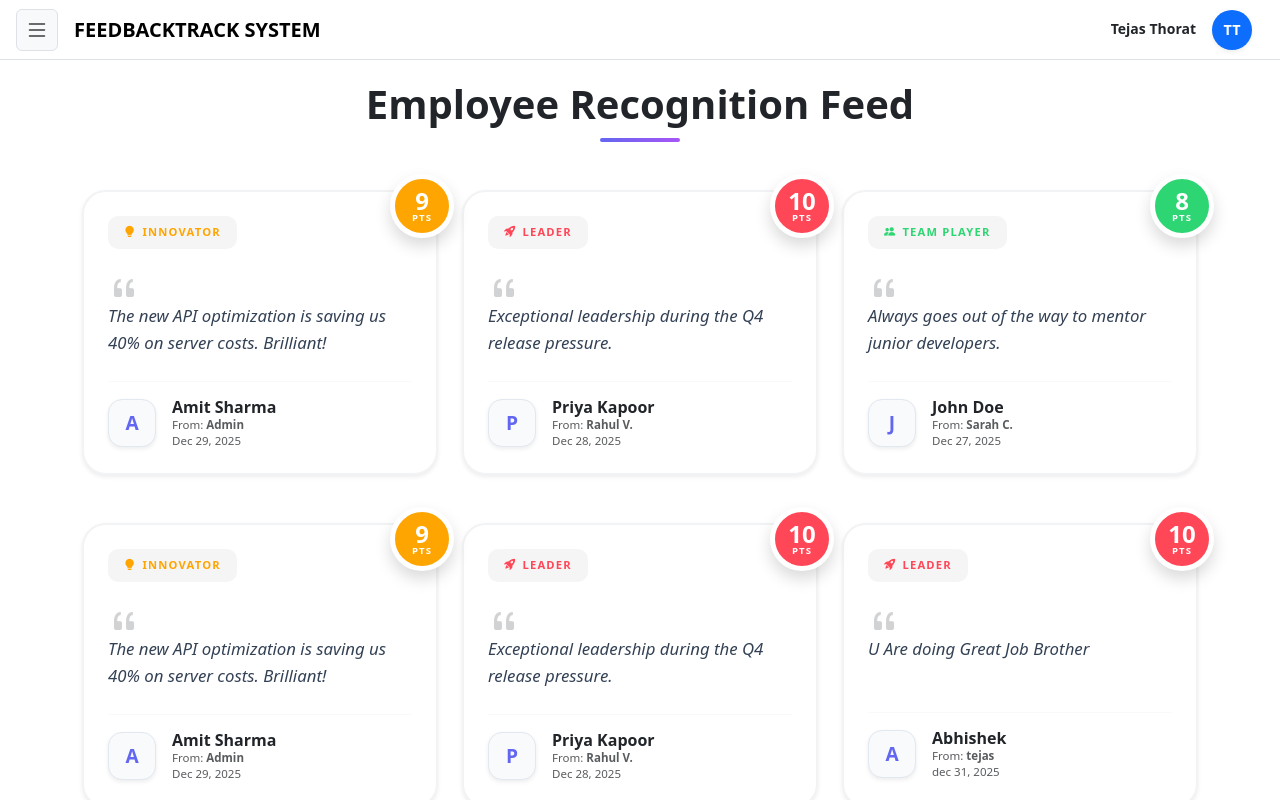
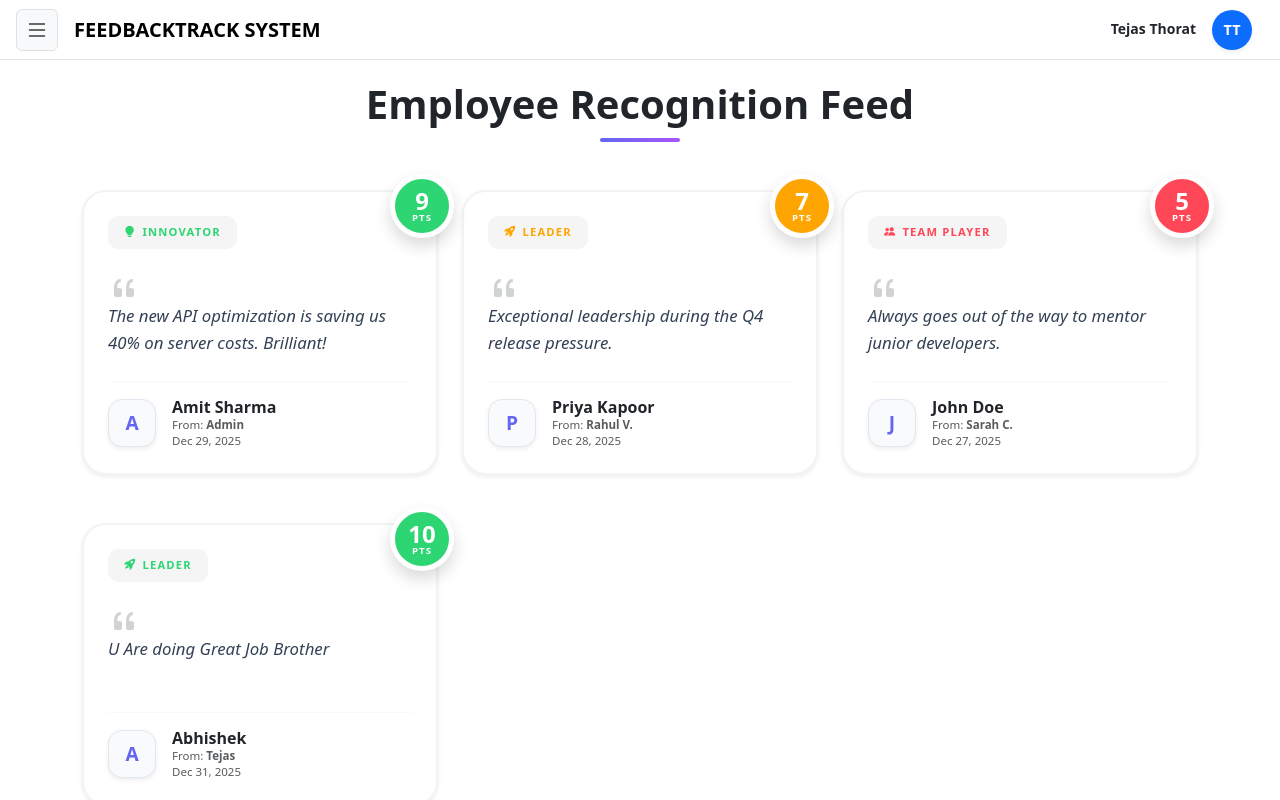
Before and after one commit to saurav219e3c/cts_feedback_project, an Angular app: page /employee/received-recognition in a window 1280 px wide. Built offline with nearby package versions, Linux system fonts and the light colour scheme.

Commit message:
Submit feedback form saved in Local storage

```diff
--- a/src/app/employee/employee-dashboard/employee-dashboard.component.ts
+++ b/src/app/employee/employee-dashboard/employee-dashboard.component.ts
@@ -14,11 +14,12 @@ export class EmployeeDashboardComponent {
 
   // Data for the summary cards
   stats = [
-    { label: 'Feedback Given', value: 12, trend: 8, icon: 'bi-pencil-square', bgClass: 'bg-primary-soft' },
-    { label: 'Feedback Received', value: 24, trend: 12, icon: 'bi-chat-left-dots', bgClass: 'bg-warning-soft' },
-    { label: 'Recognition Points', value: 450, trend: 20, icon: 'bi-award', bgClass: 'bg-success-soft' },
-    { label: 'Notifications', value: 5, trend: 0, icon: 'bi-bell', bgClass: 'bg-danger-soft' }
+    { label: 'Feedback Given', value: 9, trend: 8, icon: 'bi-pencil-square', bgClass: 'bg-primary-soft' },
+    { label: 'Feedback Received', value: 7, trend: 12, icon: 'bi-chat-left-dots', bgClass: 'bg-warning-soft' },
+    { label: 'Recognition Points', value: 4, trend: 20, icon: 'bi-award', bgClass: 'bg-success-soft' },
+    { label: 'Notifications', value: 3, trend: 0, icon: 'bi-bell', bgClass: 'bg-danger-soft' }
   ];
 
   name:string='Tejas';
+
 }
--- a/src/app/employee/received-recognition/received-recognition.component.html
+++ b/src/app/employee/received-recognition/received-recognition.component.html
@@ -6,20 +6,23 @@
 
   <div class="row">
     <div class="col-md-6 col-lg-4 mb-5" *ngFor="let item of recognitions()">
+
       <div class="recognition-card shadow-sm h-100 position-relative"
            #card
-           (mouseenter)="card.style.borderColor = getBadgeTheme(item.badge).color"
+           style="transition: border-color 0.3s ease;"
+           (mouseenter)="card.style.borderColor = getBadgeTheme(item.badge, item.points).color"
            (mouseleave)="card.style.borderColor = '#f1f3f5'">
 
-        <div class="points-circle shadow" [style.background-color]="getBadgeTheme(item.badge).color">
+        <div class="points-circle shadow"
+             [style.background-color]="getBadgeTheme(item.badge, item.points).color">
           <span class="score">{{ item.points }}</span>
           <small>pts</small>
         </div>
 
         <div class="card-body p-4">
           <div class="mb-3">
-            <span class="badge-tag" [style.color]="getBadgeTheme(item.badge).color">
-              <i class="bi" [ngClass]="getBadgeTheme(item.badge).icon"></i>
+            <span class="badge-tag" [style.color]="getBadgeTheme(item.badge, item.points).color">
+              <i class="bi" [ngClass]="getBadgeTheme(item.badge, item.points).icon"></i>
               {{ item.badge }}
             </span>
           </div>
@@ -43,6 +46,7 @@
           </div>
         </div>
       </div>
+
     </div>
   </div>
 </div>
--- a/src/app/employee/received-recognition/received-recognition.component.ts
+++ b/src/app/employee/received-recognition/received-recognition.component.ts
@@ -5,35 +5,52 @@ import { RouterLink } from '@angular/router';
 interface Recognition {
   to: string;
   from: string;
-  points: number; // 1 to 10
+  points: number;
   badge: 'Team Player' | 'Leader' | 'Problem Solver' | 'Innovator';
   message: string;
   date: string;
 }
+
 @Component({
   selector: 'app-received-recognition',
-  imports: [RouterLink,CommonModule],
+  standalone: true,
+  imports: [RouterLink, CommonModule],
   templateUrl: './received-recognition.component.html',
   styleUrl: './received-recognition.component.css'
 })
 export class ReceivedRecognitionComponent {
- recognitions = signal<Recognition[]>([
+
+  recognitions = signal<Recognition[]>([
     { to: 'Amit Sharma', from: 'Admin', points: 9, badge: 'Innovator', message: 'The new API optimization is saving us 40% on server costs. Brilliant!', date: 'Dec 29, 2025' },
-    { to: 'Priya Kapoor', from: 'Rahul V.', points: 10, badge: 'Leader', message: 'Exceptional leadership during the Q4 release pressure.', date: 'Dec 28, 2025' },
-    { to: 'John Doe', from: 'Sarah C.', points: 8, badge: 'Team Player', message: 'Always goes out of the way to mentor junior developers.', date: 'Dec 27, 2025' },
-    { to: 'Amit Sharma', from: 'Admin', points: 9, badge: 'Innovator', message: 'The new API optimization is saving us 40% on server costs. Brilliant!', date: 'Dec 29, 2025' },
-    { to: 'Priya Kapoor', from: 'Rahul V.', points: 10, badge: 'Leader', message: 'Exceptional leadership during the Q4 release pressure.', date: 'Dec 28, 2025' },
-    {to:'Abhishek', from:'tejas',points:10,badge:'Leader',message:'U Are doing Great Job Brother',date:'dec 31, 2025'}
+    { to: 'Priya Kapoor', from: 'Rahul V.', points: 7, badge: 'Leader', message: 'Exceptional leadership during the Q4 release pressure.', date: 'Dec 28, 2025' },
+    { to: 'John Doe', from: 'Sarah C.', points: 5, badge: 'Team Player', message: 'Always goes out of the way to mentor junior developers.', date: 'Dec 27, 2025' },
+    { to: 'Abhishek', from: 'Tejas', points: 10, badge: 'Leader', message: 'U Are doing Great Job Brother', date: 'Dec 31, 2025' }
   ]);
 
-  getBadgeTheme(badge: string) {
-    const themes: any = {
-      'Leader': { color: '#ff4757', icon: 'bi-rocket-takeoff-fill' },
-      'Team Player': { color: '#2ed573', icon: 'bi-people-fill' },
-      'Problem Solver': { color: '#1e90ff', icon: 'bi-cpu-fill' },
-      'Innovator': { color: '#ffa502', icon: 'bi-lightbulb-fill' }
+
+  getBadgeTheme(badge: string, points: number) {
+    // Mapping
+    const icons: Record<string, string> = {
+      'Leader': 'bi-rocket-takeoff-fill',
+      'Team Player': 'bi-people-fill',
+      'Problem Solver': 'bi-cpu-fill',
+      'Innovator': 'bi-lightbulb-fill'
     };
-    return themes[badge] || { color: '#747d8c', icon: 'bi-award' };
+
+    // Logic for dynamic coloring based on points
+    let themeColor: string;
+
+    if (points >= 9) {
+      themeColor = '#2ed573';
+    } else if (points >= 6) {
+      themeColor = '#ffa502';
+    } else {
+      themeColor = '#ff4757';
+    }
+
+    return {
+      color: themeColor,
+      icon: icons[badge] || 'bi-award'
+    };
   }
-
 }
--- /dev/null
+++ b/src/app/employee/service/employee.service.ts
@@ -0,0 +1,67 @@
+import { Injectable } from "@angular/core";
+
+
+//for the submit feedback
+export interface Feedback{
+    feedbackId?: string;        // Unique ID for this specific message
+    submittedByUserId: string;  // Who wrote this? (The logged-in user)
+    targetUserId: string;
+    searchEmployee: string;
+   // employeeId:string;
+    category: string;
+    comments:string;
+    isAnonymous: boolean;
+    submissionDate:string;
+}
+
+//inject di
+@Injectable({
+    providedIn:'root'
+})
+
+export class EmployeeService{
+    private storagekey='feedback_db';
+
+    // logged in user
+    private currentUserId = 'User_Tejas_123';
+
+    // Dummy Employees for your search bar
+  private employeeData = [
+    { name: 'John Doe ', id: 'EMP101' },
+    { name: 'Jane Smith', id: 'EMP102' },
+    { name: 'Mike Ross ', id: 'EMP103' },
+    { name: 'Rachel Zane', id: 'EMP104' }
+  ];
+
+    constructor(){}
+
+    //get loggedin User
+    getCurrentUser(){
+        return this.currentUserId;
+    }
+
+    getDummyEmployees(){
+        return this.employeeData;
+    }
+
+    //save FB
+
+    saveFeedback(data: Feedback){
+        const currentData = this.getFeedbackHistory();
+
+        data.feedbackId = 'FB-'+Date.now();
+
+        currentData.push(data);
+
+        localStorage.setItem(this.storagekey,JSON.stringify(currentData));
+    }
+
+
+
+    getFeedbackHistory(): Feedback[]{
+
+        const data = localStorage.getItem(this.storagekey);
+
+        return data ? JSON.parse(data):[];
+    }
+}
--- a/src/app/employee/submit-feedback/submit-feedback.component.html
+++ b/src/app/employee/submit-feedback/submit-feedback.component.html
@@ -20,7 +20,7 @@
                        class="form-control" placeholder="Type name or department...">
               </div>
               <datalist id="empList">
-                <option *ngFor="let emp of employees" [value]="emp"></option>
+                <option *ngFor="let emp of employees" [value]="emp.name"></option>
               </datalist>
             </div>
 
@@ -29,7 +29,8 @@
                 <label class="form-label fw-bold">Employee ID</label>
                 <div class="input-group">
                   <span class="input-group-text bg-light"><i class="bi bi-person-badge"></i></span>
-                  <input type="text" formControlName="employeeId" class="form-control" placeholder="ID Number">
+                  <input type="text" formControlName="employeeId" class="form-control"
+                         placeholder="ID Number" readonly>
                 </div>
               </div>
 
@@ -57,13 +58,16 @@
               <label class="form-label fw-bold">Your Comments</label>
               <textarea formControlName="comments" class="form-control" rows="4"
                         placeholder="Tell us what's on your mind..."></textarea>
+              <div *ngIf="feedbackForm.get('comments')?.touched && feedbackForm.get('comments')?.invalid" class="text-danger small mt-1">
+                Comment must be at least 10 characters.
+              </div>
             </div>
 
             <div class="p-3 mb-4 rounded border" [ngClass]="feedbackForm.get('isAnonymous')?.value ? 'bg-warning-subtle border-warning' : 'bg-light'">
               <div class="form-check form-switch">
                 <input class="form-check-input" type="checkbox" id="anonSwitch" formControlName="isAnonymous">
                 <label class="form-check-label fw-bold" for="anonSwitch">
-                   Submit Anonymously
+                    Submit Anonymously
                 </label>
               </div>
               <small class="text-muted d-block mt-1">
```
Also changed, not shown: src/app/employee/employee-dashboard/employee-dashboard.component.html (+17 -11 lines), src/app/employee/submit-feedback/submit-feedback.component.ts (+48 -18 lines).
